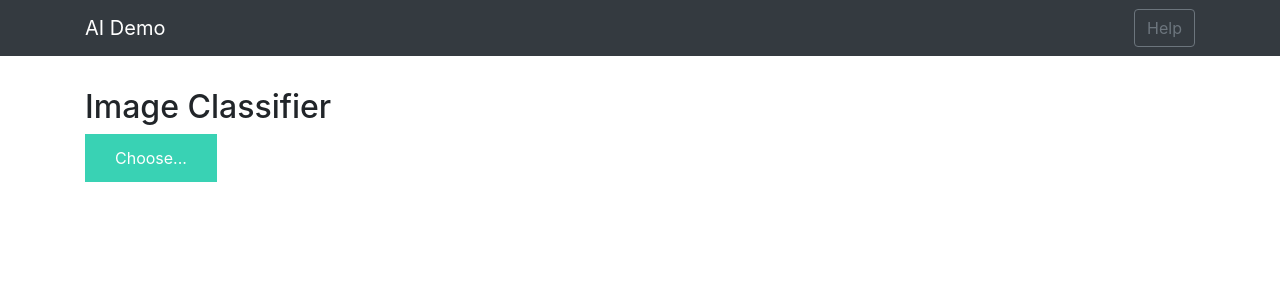
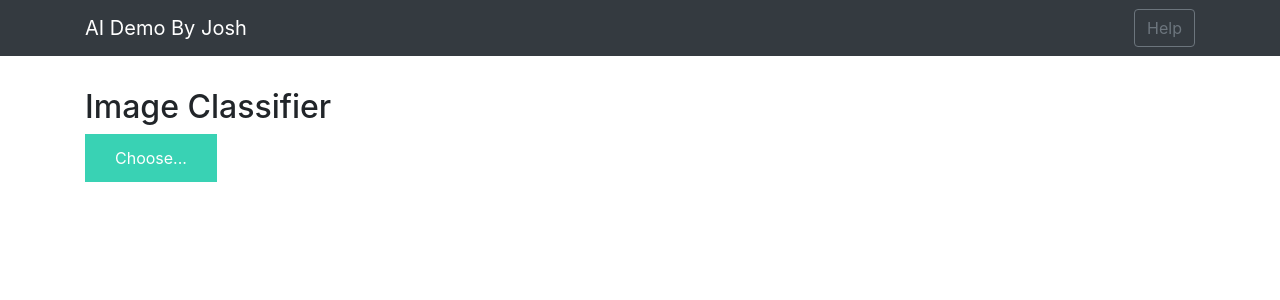
Before and after one commit to code-JOA/imagenet-classification, a Flask app: page / in a window 1280 px wide. Shown: the top 300 px of the page. Run offline with Flask 2, Linux system fonts and the light colour scheme; some libraries are stand-ins or nearby versions.

Commit message:
push to heroku

```diff
--- a/static/css/main.css
+++ b/static/css/main.css
@@ -46,4 +46,5 @@ input[type="file"] {
 
 @keyframes spin {
     0% { transform: rotate(0deg); }
-    100% { transfo
+    100% { transform: rotate(360deg); }
+}
--- a/templates/base.html
+++ b/templates/base.html
@@ -15,7 +15,7 @@
 <body>
     <nav class="navbar navbar-dark bg-dark">
         <div class="container">
-            <a class="navbar-brand" href="#">AI Demo</a>
+            <a class="navbar-brand" href="#">AI Demo By Josh</a>
             <button class="btn btn-outline-secondary my-2 my-sm-0" type="submit">Help</button>
         </div>
     </nav>
```
Also changed, not shown: uploads/Screenshot_2020-06-18_at_14.38.02.png (added), uploads/Screenshot_2020-06-18_at_16.25.34.png (added), uploads/Screenshot_2020-06-18_at_16.26.14.png (added), uploads/Screenshot_2020-06-18_at_16.27.25.png (added), uploads/Screenshot_2020-06-18_at_16.27.56.png (added).
